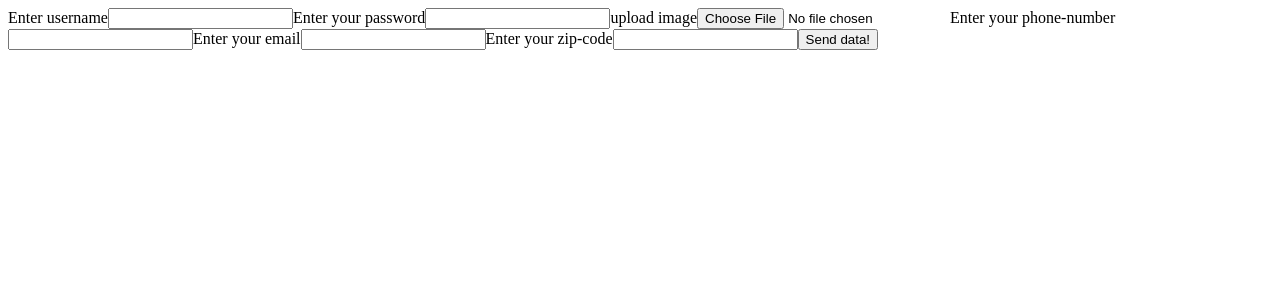
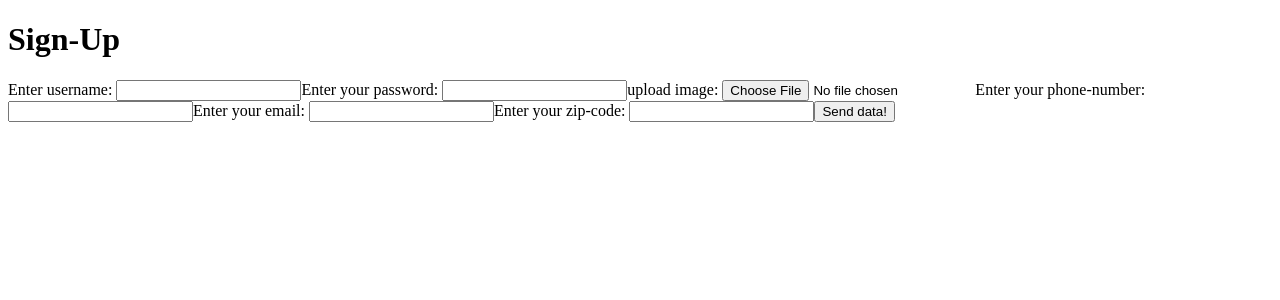
Before and after one commit to Fit-Together-grnFld/Fit-Together-rct, a React app: page / in a window 1280 px wide. Both pictures are taken after a click on the button "Sign-Up". Shown: the top 300 px of the page. Built offline with nearby package versions, Linux system fonts and the light colour scheme; the HTML template or start-up script is replaced by a standard one.

Commit message:
master merge

```diff
--- a/client/src/components/signup.jsx
+++ b/client/src/components/signup.jsx
@@ -46,27 +46,31 @@ class Signup extends React.Component {
   render() {
     const { name, password, image, phone, email, zip} = this.state;
     return (
-        <form onSubmit={this.handleSubmit}>
-        <label htmlFor="username">Enter username</label>
+      <div className="col-form-label">
+      <h1>Sign-Up</h1>
+      <form onSubmit={this.handleSubmit}>
+        <label htmlFor="username">Enter username: </label>
         <input name="name" type="text" value={name} onChange={this.onChange}/>
 
-        <label htmlFor="password">Enter your password</label>
+        <label htmlFor="password">Enter your password: </label>
         <input name="password" type="password" value={password} onChange={this.onChange}/>
 
-        <label htmlFor="image">upload image</label>
+        <label htmlFor="image">upload image: </label>
         <input name="image" type="file" value={image} onChange={this.onChange}/>
 
-        <label htmlFor="phone">Enter your phone-number</label>
+        <label htmlFor="phone">Enter your phone-number: </label>
         <input name="phone" type="text" value={phone} onChange={this.onChange}/>
 
-        <label htmlFor="email">Enter your email</label>
+        <label htmlFor="email">Enter your email: </label>
         <input name="email" type="email" value={email} onChange={this.onChange}/>
 
-        <label htmlFor="zip">Enter your zip-code</label>
+        <label htmlFor="zip">Enter your zip-code: </label>
         <input name="zip" type="text" value={zip} onChange={this.onChange}/>
 
         <button>Send data!</button>
+
       </form>
+    </div>
     );
   }
 }
```
Also changed, not shown: 2 other files (tests, documents, lock files or other folders).
